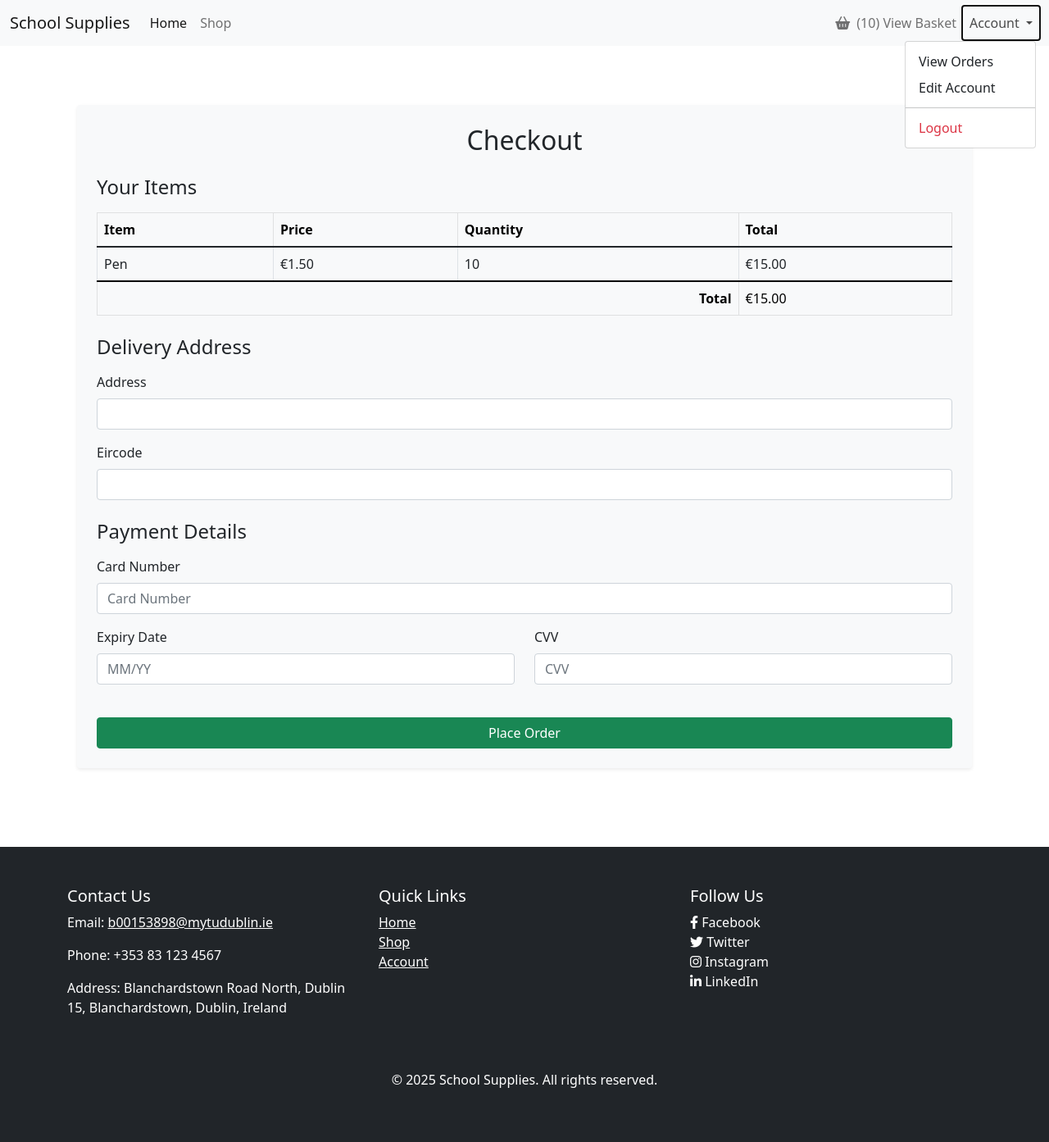
After one commit to akosbujdi/wfd-assignment, a Django app: page /checkout/ in a window 1280 px wide, after a click on "Account". The commit adds this page. Shown: the whole page at 82% size. Run offline with Django 5.2, Linux system fonts and the light colour scheme; a user stored in the database is signed in; data comes from the database, SQL or seed files in the repository; tables that the repository leaves empty hold one stand-in row (values such as "Sample post").

Commit message:
user use case near finished

```diff
--- a/school_supplies/templates/base.html
+++ b/school_supplies/templates/base.html
@@ -43,15 +43,19 @@
                             </a>
                         </li>
                     {% endif %}
-                    <li class="nav-item">
-                        <a class="nav-link" href="#">
-                            <i class="fas fa-user me-1"></i> Account
+                    <li class="nav-item dropdown">
+                        <a class="nav-link dropdown-toggle" href="#" id="accountDropdown" role="button"
+                           data-bs-toggle="dropdown" aria-expanded="false">
+                            Account
                         </a>
-                    </li>
-                    <li class="nav-item">
-                        <a class="nav-link" href="{% url 'logout' %}">
-                            <i class="fas fa-sign-out-alt me-1"></i> Log Out
-                        </a>
+                        <ul class="dropdown-menu dropdown-menu-end me-1" aria-labelledby="accountDropdown">
+                            <li><a class="dropdown-item" href="{% url 'view_orders' %}">View Orders</a></li>
+                            <li><a class="dropdown-item" href="#">Edit Account</a></li>
+                            <li>
+                                <hr class="dropdown-divider">
+                            </li>
+                            <li><a class="dropdown-item text-danger" href="{% url 'logout' %}">Logout</a></li>
+                        </ul>
                     </li>
                 {% else %}
                     <li class="nav-item">
--- /dev/null
+++ b/school_supplies/templates/checkout.html
@@ -0,0 +1,74 @@
+{% extends 'base.html' %}
+{% load custom_filters %}
+
+{% block content %}
+    <div class="container py-5">
+        <div class="bg-light p-4 rounded shadow-sm">
+            <h2 class="text-center mb-4">Checkout</h2>
+
+            <form method="post">
+                {% csrf_token %}
+
+                <!-- Table of Items -->
+                <h4 class="mb-3">Your Items</h4>
+                <table class="table table-bordered">
+                    <thead class="table-light">
+                    <tr>
+                        <th>Item</th>
+                        <th>Price</th>
+                        <th>Quantity</th>
+                        <th>Total</th>
+                    </tr>
+                    </thead>
+                    <tbody>
+                    {% for basket_item in items %}
+                        <tr>
+                            <td>{{ basket_item.item.name }}</td>
+                            <td>€{{ basket_item.item.price|floatformat:2 }}</td>
+                            <td>{{ basket_item.quantity }}</td>
+                            <td>€{{ basket_item.item.price|multiply:basket_item.quantity|floatformat:2 }}</td>
+                        </tr>
+                    {% endfor %}
+                    </tbody>
+                    <tfoot class="table-light">
+                    <tr>
+                        <td colspan="3" class="text-end fw-bold">Total</td>
+                        <td>€{{ total_price|floatformat:2 }}</td>
+                    </tr>
+                    </tfoot>
+                </table>
+
+                <!-- Address Section -->
+                <h4 class="mt-4 mb-3">Delivery Address</h4>
+                <div class="mb-3">
+                    <label for="address" class="form-label">Address</label>
+                    <input type="text" name="address" class="form-control" required>
+                </div>
+                <div class="mb-3">
+                    <label for="eircode" class="form-label">Eircode</label>
+                    <input type="text" name="eircode" class="form-control" maxlength="7" required>
+                </div>
+
+                <!-- Payment Section -->
+                <h4 class="mt-4 mb-3">Payment Details</h4>
+                <div class="mb-3">
+                    <label for="card_number" class="form-label">Card Number</label>
+                    <input type="text" name="card_number" class="form-control" placeholder="Card Number" required>
+                </div>
+                <div class="row">
+                    <div class="col-md-6 mb-3">
+                        <label for="expiry_date" class="form-label">Expiry Date</label>
+                        <input type="text" name="expiry_date" class="form-control" placeholder="MM/YY" required>
+                    </div>
+                    <div class="col-md-6 mb-3">
+                        <label for="cvv" class="form-label">CVV</label>
+                        <input type="text" name="cvv" class="form-control" placeholder="CVV" required>
+                    </div>
+                </div>
+
+                <!-- Submit Button -->
+                <button type="submit" class="btn btn-success w-100 mt-4">Place Order</button>
+            </form>
+        </div>
+    </div>
+{% endblock %}
--- a/school_supplies/templates/shop.html
+++ b/school_supplies/templates/shop.html
@@ -3,7 +3,7 @@
 
 {% block content %}
 <div class="container py-5">
-    <div class="bg-light p-4 rounded shadow-sm border">
+    <div class="bg-light p-4 rounded shadow-sm">
         <h2 class="text-center mb-4">Shop All Items</h2>
         <div class="row">
             {% for item in items %}
@@ -22,7 +22,7 @@
                                     <label for="quantity-{{ item.id }}" class="form-label">Quantity</label>
                                     <input type="number" id="quantity-{{ item.id }}" class="form-control" name="quantity" value="1" min="1">
                                 </div>
-                                <button type="submit" class="btn btn-outline-primary mt-auto w-100">Add to Basket</button>
+                                <button type="submit" class="btn btn-primary mt-auto w-100">Add to Basket</button>
                             </div>
                         </div>
                     </form>
--- /dev/null
+++ b/school_supplies/templatetags/custom_filters.py
@@ -0,0 +1,10 @@
+from django import template
+
+register = template.Library()
+
+@register.filter
+def multiply(value, arg):
+    try:
+        return float(value) * float(arg)
+    except (ValueError, TypeError):
+        return 0
--- a/school_supplies/urls.py
+++ b/school_supplies/urls.py
@@ -11,4 +11,7 @@ urlpatterns = [
     path('shop/', views.shop_view, name='shop'),
     path('add-to-basket/', views.add_to_basket, name='add_to_basket'),
     path('basket/', views.view_basket, name='view_basket'),
+    path('checkout/', views.checkout, name='checkout'),
+    path('order-confirmation/', views.order_confirmation, name='order_confirmation'),
+    path('account/orders/', views.view_orders, name='view_orders'),
 ]
--- a/school_supplies/views.py
+++ b/school_supplies/views.py
@@ -5,8 +5,9 @@ from school_supplies.forms import CustomUserCreationForm
 from django.contrib import messages
 from django.contrib.auth.forms import AuthenticationForm
 from .forms import ItemForm
-from .models import Item, Basket, BasketItem
+from .models import Basket, BasketItem, Order, OrderItem, ShippingInfo, Item
 from django.contrib.auth.decorators import login_required
+from django.db import transaction
 
 
 # Create your views here.
@@ -97,6 +98,11 @@ def add_to_basket(request):
 
 
 @login_required
+def order_confirmation(request):
+    return render(request, 'order_confirmation.html')
+
+
+@login_required
 def view_basket(request):
     basket, created = Basket.objects.get_or_create(user=request.user)
     basket_items = BasketItem.objects.filter(basket=basket)
@@ -120,10 +126,52 @@ def view_basket(request):
 
         return redirect('view_basket')
 
-    items = [(item, round(item.item.price * item.quantity, 2)) for item in basket_items]
-    total = round(sum(sub for _, sub in items), 2)
+    total = round(sum(item.item.price * item.quantity for item in basket_items), 2)
 
     return render(request, 'view_basket.html', {
-        'items': items,
+        'items': basket_items,
         'total': total,
     })
+
+
+
+@login_required
+@transaction.atomic
+def checkout(request):
+    basket = Basket.objects.filter(user=request.user).first()
+    items = BasketItem.objects.filter(basket=basket)
+
+    if not basket or not items.exists():
+        return redirect('shop')
+
+    total_price = sum(item.item.price * item.quantity for item in items)
+
+    if request.method == 'POST':
+        address = request.POST.get('address')
+        eircode = request.POST.get('eircode')
+
+        order = Order.objects.create(user=request.user, total_price=total_price)
+
+        ShippingInfo.objects.create(order=order, address=address, eircode=eircode)
+
+        for b_item in items:
+            OrderItem.objects.create(
+                order=order,
+                item=b_item.item,
+                quantity=b_item.quantity,
+                price_at_time=b_item.item.price
+            )
+            b_item.item.quantity -= b_item.quantity
+            b_item.item.save()
+
+        basket.delete()
+
+        return redirect('order_confirmation')
+
+    return render(request, 'checkout.html', {'items': items, 'total_price': total_price})
+
+
+@login_required
+def view_orders(request):
+    orders = Order.objects.filter(user=request.user).order_by('-order_date')
+    return render(request, 'view_orders.html', {'orders': orders})
```
Also changed, not shown: school_supplies/templates/order_confirmation.html (added, +10 -0 lines), school_supplies/templates/view_basket.html (+5 -4 lines), school_supplies/templates/view_orders.html (added, +37 -0 lines), school_supplies/templatetags/__init__.py (added).
